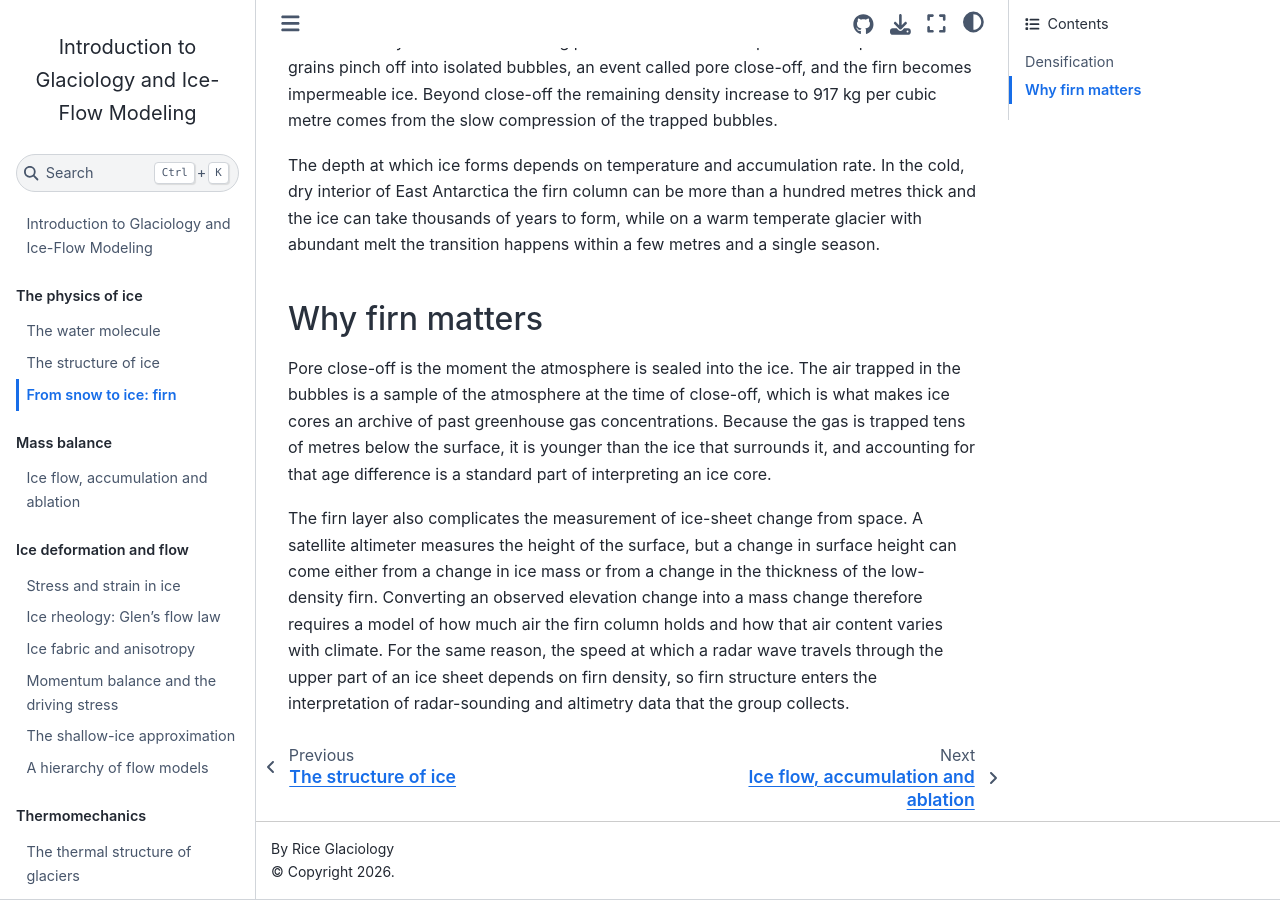
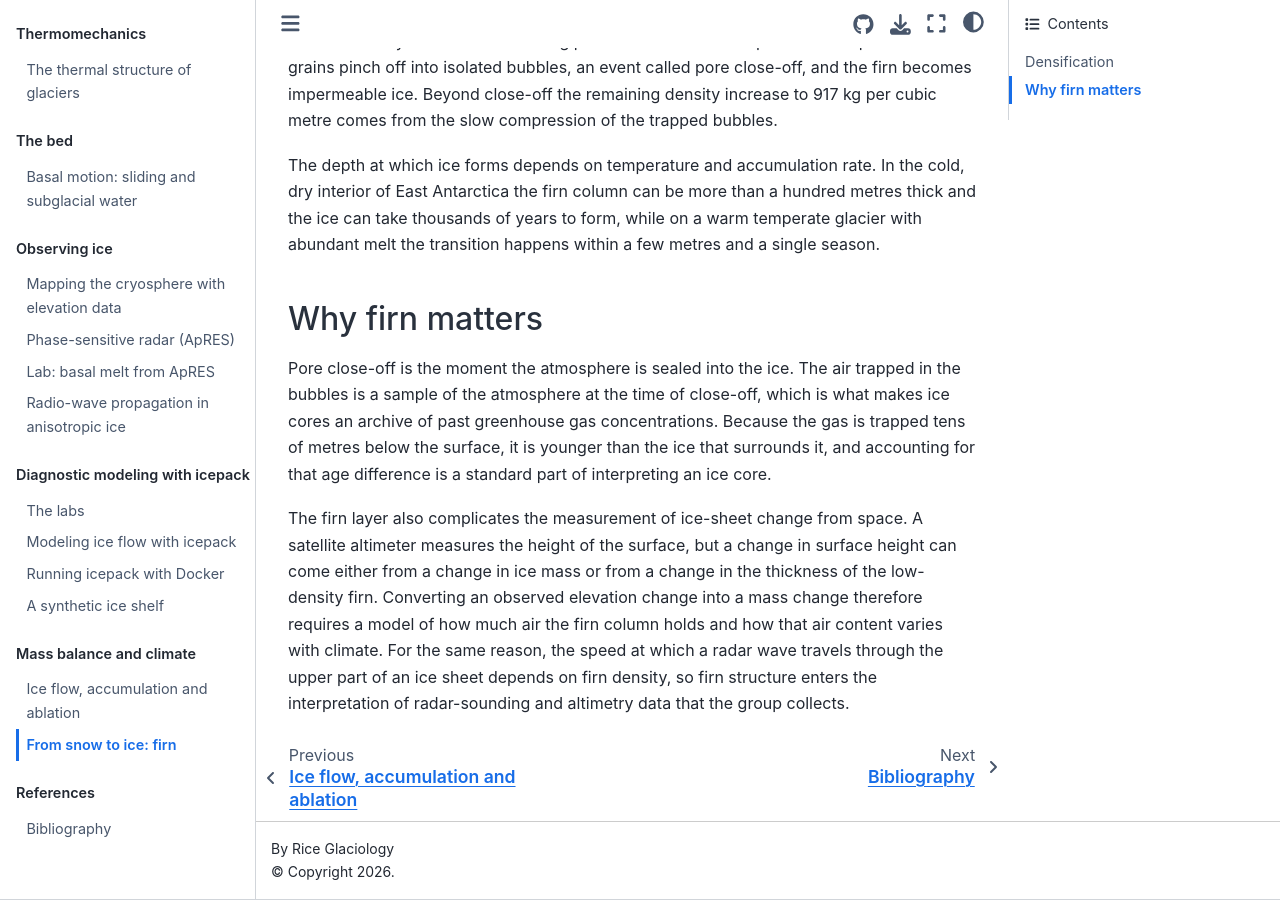
Before and after one commit to rice-glaciology/glaciology-book, a Jupyter Book: the page built from sections/foundations/snow-to-ice.md, in a window 1280 px wide and 900 px high, scrolled down 566 px. Built offline with Jupyter Book 1.0.4 settings and Sphinx 7.4.7 and the Sphinx Book theme 1.1.4, drawn with Linux system fonts in a browser that asks for light colours; cross-references to code outside the pages are shown as plain code.

Commit message:
rearranging

```diff
--- a/_toc.yml
+++ b/_toc.yml
@@ -1,6 +1,8 @@
 # Table of contents
 # Docs: https://jupyterbook.org/customize/toc.html
-# Framed as a glaciology course; icepack and ApRES labs attach to the relevant topics.
+# Framed as a glaciology course. The diagnostic problem (velocity for a given
+# geometry) comes first, with all the material it needs; mass balance, firn,
+# and climate are held for the prognostic problem (evolution in time).
 
 format: jb-book
 root: intro
@@ -9,10 +11,6 @@ parts:
     chapters:
       - file: sections/foundations/water-molecule
       - file: sections/foundations/ice-structure
-      - file: sections/foundations/snow-to-ice
-  - caption: Mass balance
-    chapters:
-      - file: sections/ice_flow/mass-balance
   - caption: Ice deformation and flow
     chapters:
       - file: sections/ice_flow/stress-and-strain
@@ -33,12 +31,16 @@ parts:
       - file: sections/radar/apres
       - file: sections/radar/apres-lab
       - file: sections/radar/radiowave-fabric
-  - caption: Modeling with icepack
+  - caption: Diagnostic modeling with icepack
     chapters:
       - file: sections/modeling/labs-intro
       - file: sections/modeling/icepack-intro
       - file: sections/modeling/running-icepack-docker
       - file: sections/modeling/icepack-ice-shelf
+  - caption: Mass balance and climate
+    chapters:
+      - file: sections/ice_flow/mass-balance
+      - file: sections/foundations/snow-to-ice
   - caption: References
     chapters:
       - file: references
```
